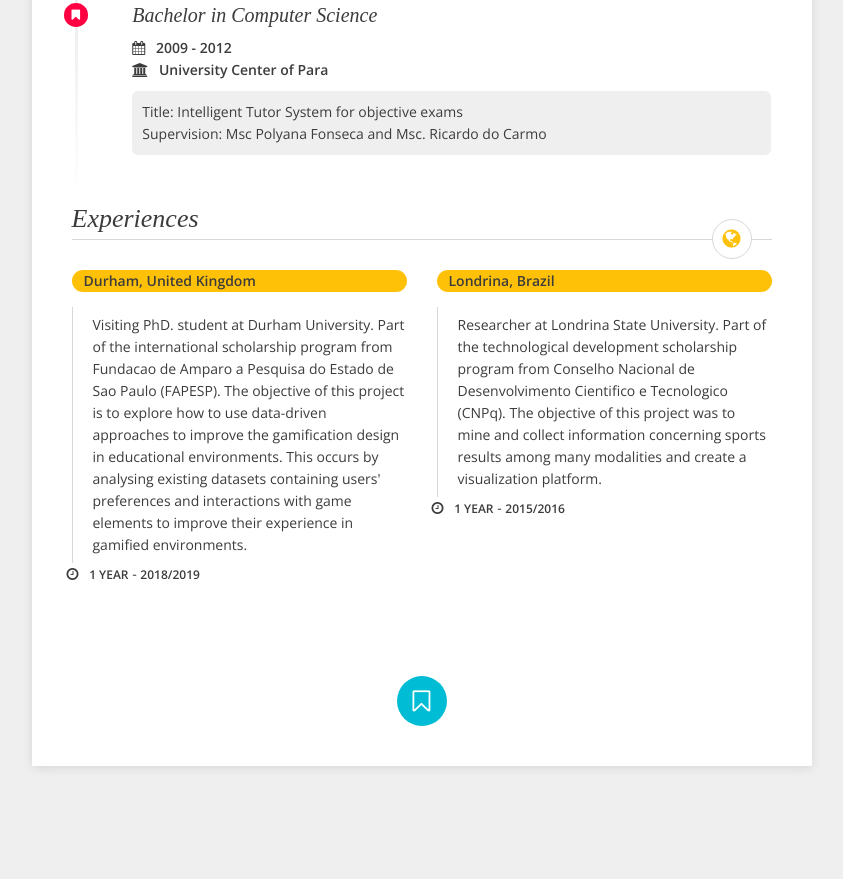
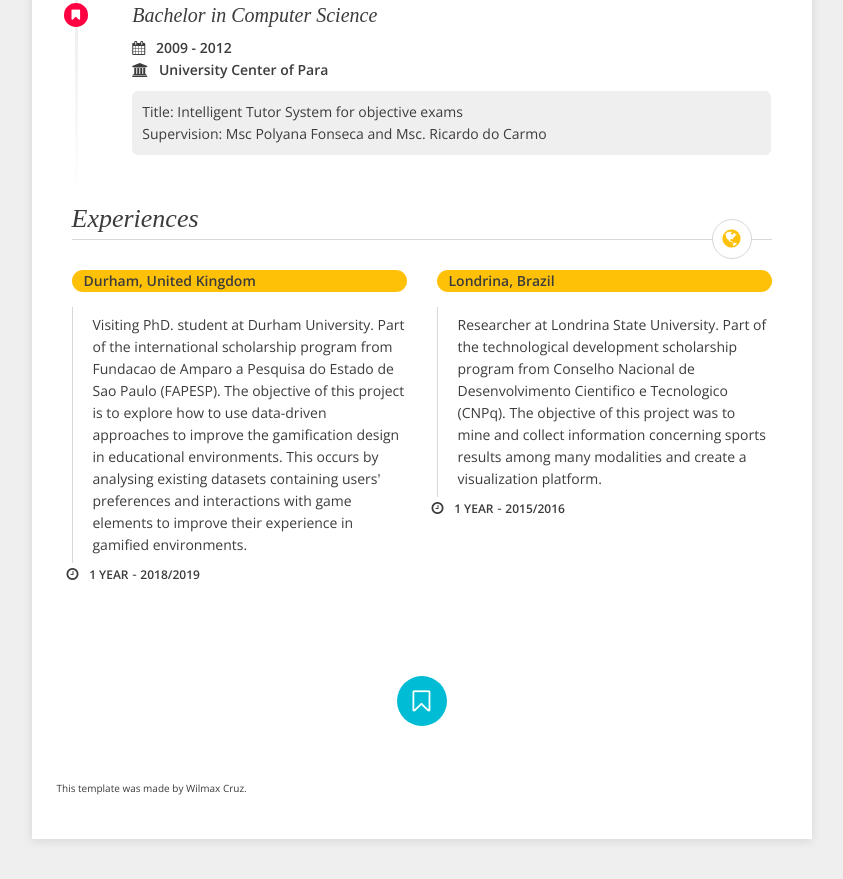
Before and after one commit to ArmandoToda/armandotoda.github.io, a plain HTML site: page index.html in a window 1280 px wide. Shown: the part 3303-4182 px from the top of the page, without its empty margins (346-1189 px from the left). Before the commit the page ends 4139 px from the top, so only its background shows below. Drawn offline with nearby package versions, Linux system fonts and the light colour scheme; files whose address does not match are found by name; a web font is replaced by a local one.

Commit message:
template credits

```diff
--- a/index.html
+++ b/index.html
@@ -91,6 +91,7 @@
 								</a>
 							</li>
 						</ul>
+
 					</div>
 				</div>
 			</div>
@@ -384,6 +385,7 @@
 					<div class="col-md-12 text-center markup">
 						<i class="fa fa-bookmark-o" aria-hidden="true"></i>
 					</div>
+					<font size="1"> This template was made by Wilmax Cruz. </font>
 				</div>
 			</div>
 		</div>
```
